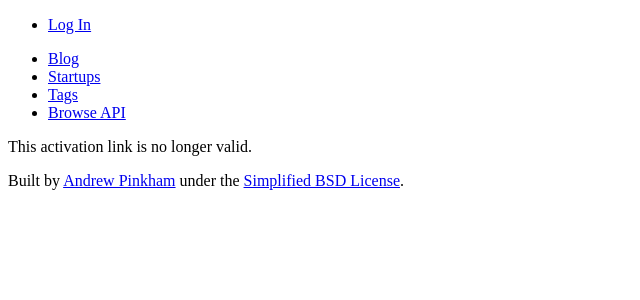
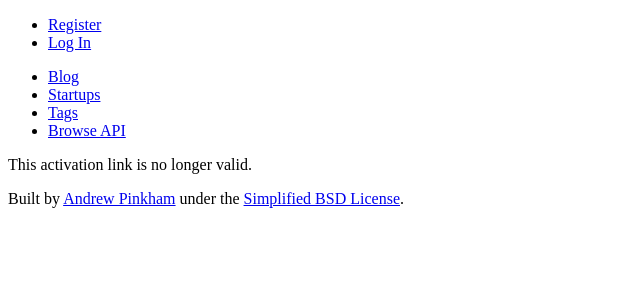
Before and after one commit to jambonrose/python-web-dev-22-3, a Django app: template src/templates/django_registration/activation_failed.html in a window 1280 px wide. Shown: the top 300 px of the page, without its empty margins (0-640 px from the left). Run offline with Django 3.2, Linux system fonts and the light colour scheme; the template is opened without the code that fills it, so the values that code supplies are empty.

Commit message:
2.13 Link to registration page

```diff
--- a/src/templates/base.html
+++ b/src/templates/base.html
@@ -33,6 +33,8 @@
         <li><a href="{% url 'auth:logout' %}">
           Log Out</a></li>
       {% else %}
+        <li><a href="{% url 'auth:django_registration_register' %}">
+          Register</a></li>
         <li><a href="{% url 'auth:login' %}?next={{ request.path }}">
           Log In</a></li>
       {% endif %}
```
